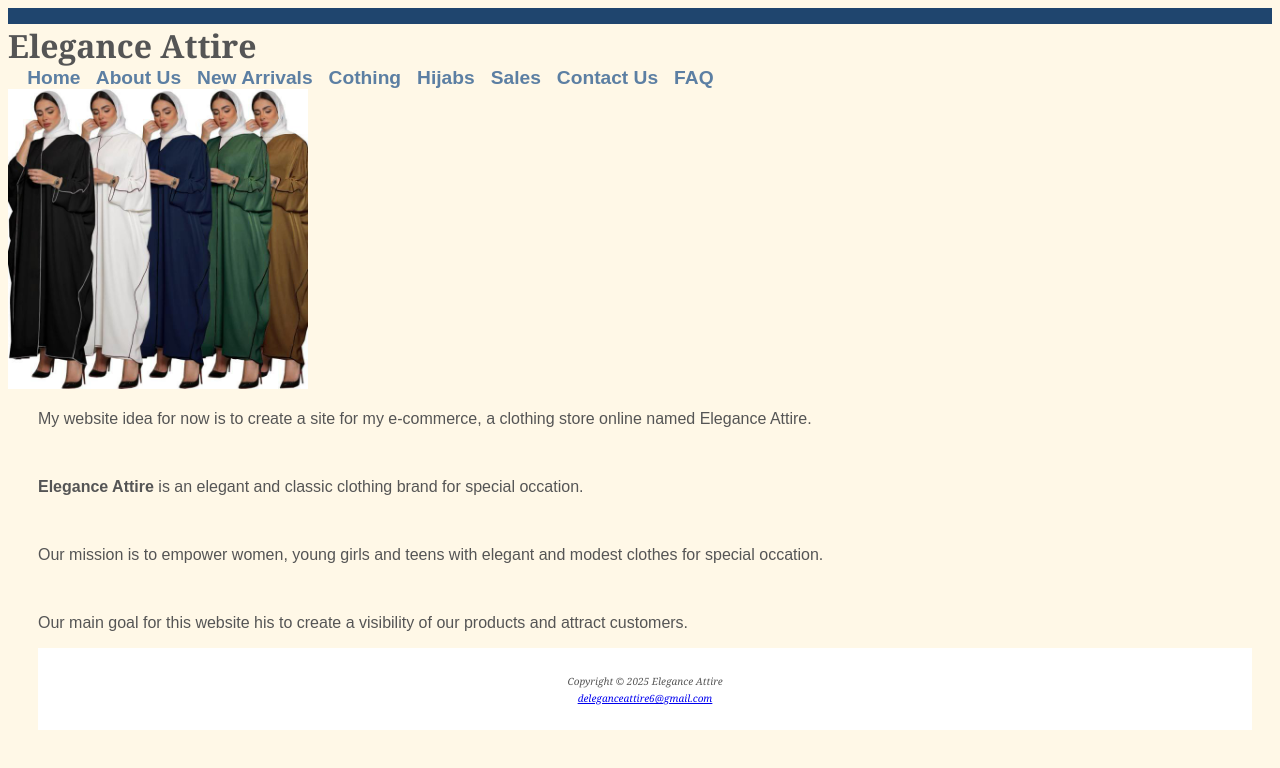
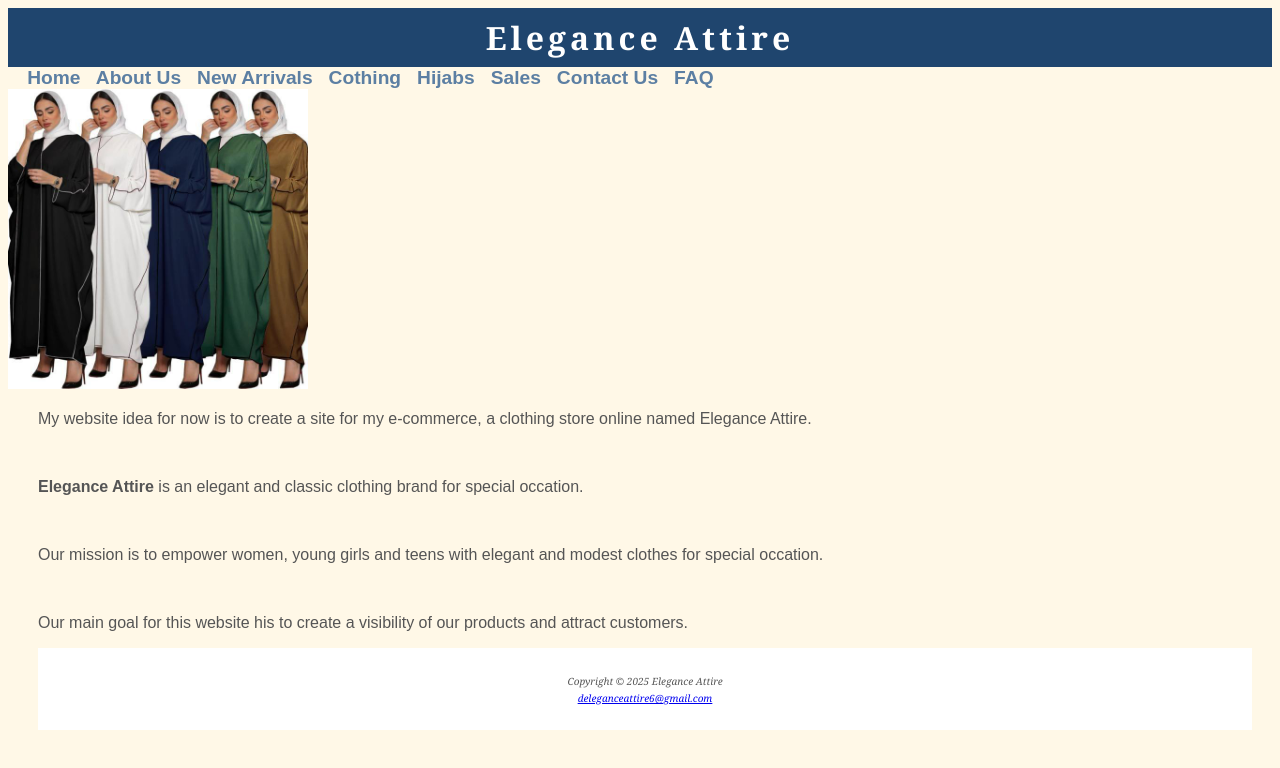
Before and after one commit to kbalde15/Elegance-Attire, a plain HTML site: page Clothing.html in a window 1280 px wide. Drawn offline with Linux system fonts and the light colour scheme.

Commit message:
Update Clothing.html

```diff
--- a/Clothing.html
+++ b/Clothing.html
@@ -12,7 +12,7 @@
 
 <body>
 
-<header></header><h1>Elegance Attire</h1></header><!-- This is the largest heading tag -->
+<header><h1>Elegance Attire</h1></header><!-- This is the largest heading tag -->
 
 <nav>
 <b>
```
